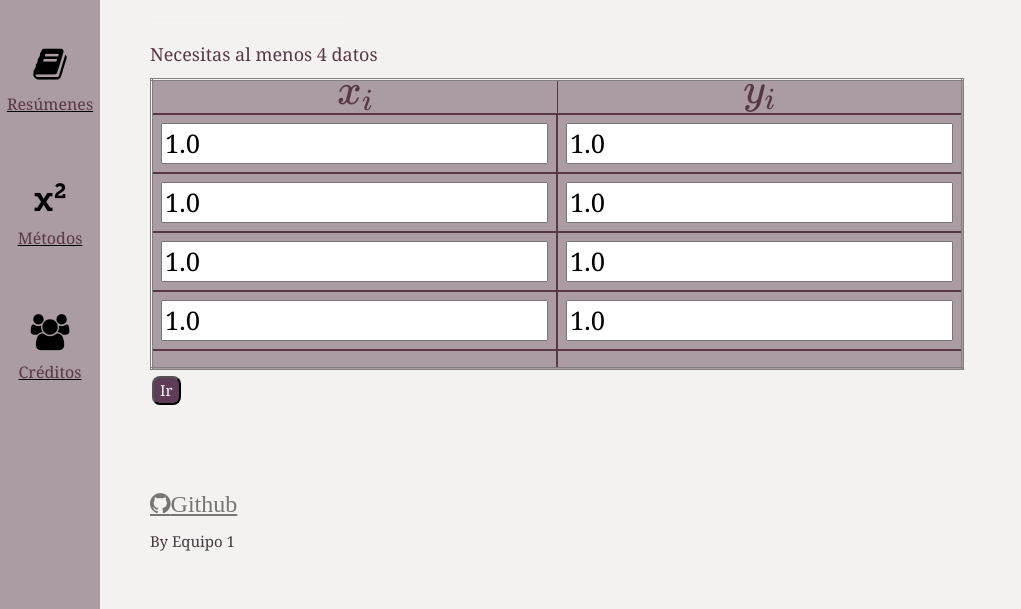
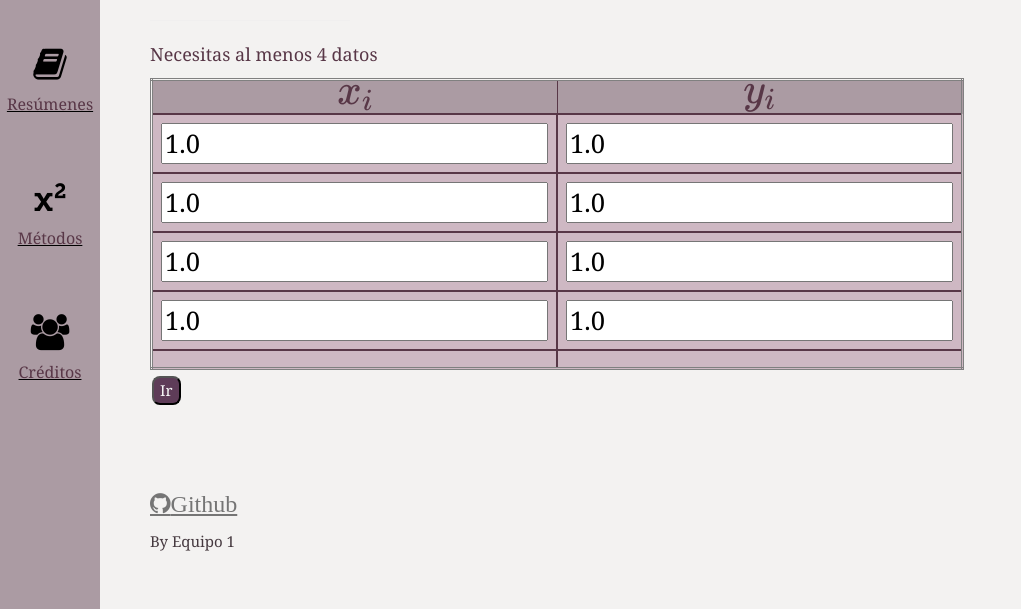
Before and after one commit to mucinoab/MII, a Django app: page /DifDiv/ in a window 1280 px wide. Shown: the part 178-787 px from the top of the page, without its empty margins (0-1021 px from the left). Run offline with Django 3.2, Linux system fonts and the light colour scheme.

Commit message:
Update Base
Se cambia el fondo del cuerpo de las tablas

```diff
--- a/templates/base.html
+++ b/templates/base.html
@@ -112,7 +112,7 @@
         font-size: 2vw;
         text-align: left;
         padding: 8px;
-        background: #ab9ba3;
+        background: #ceb8c3;
         color: #583747;
     }
 
```
